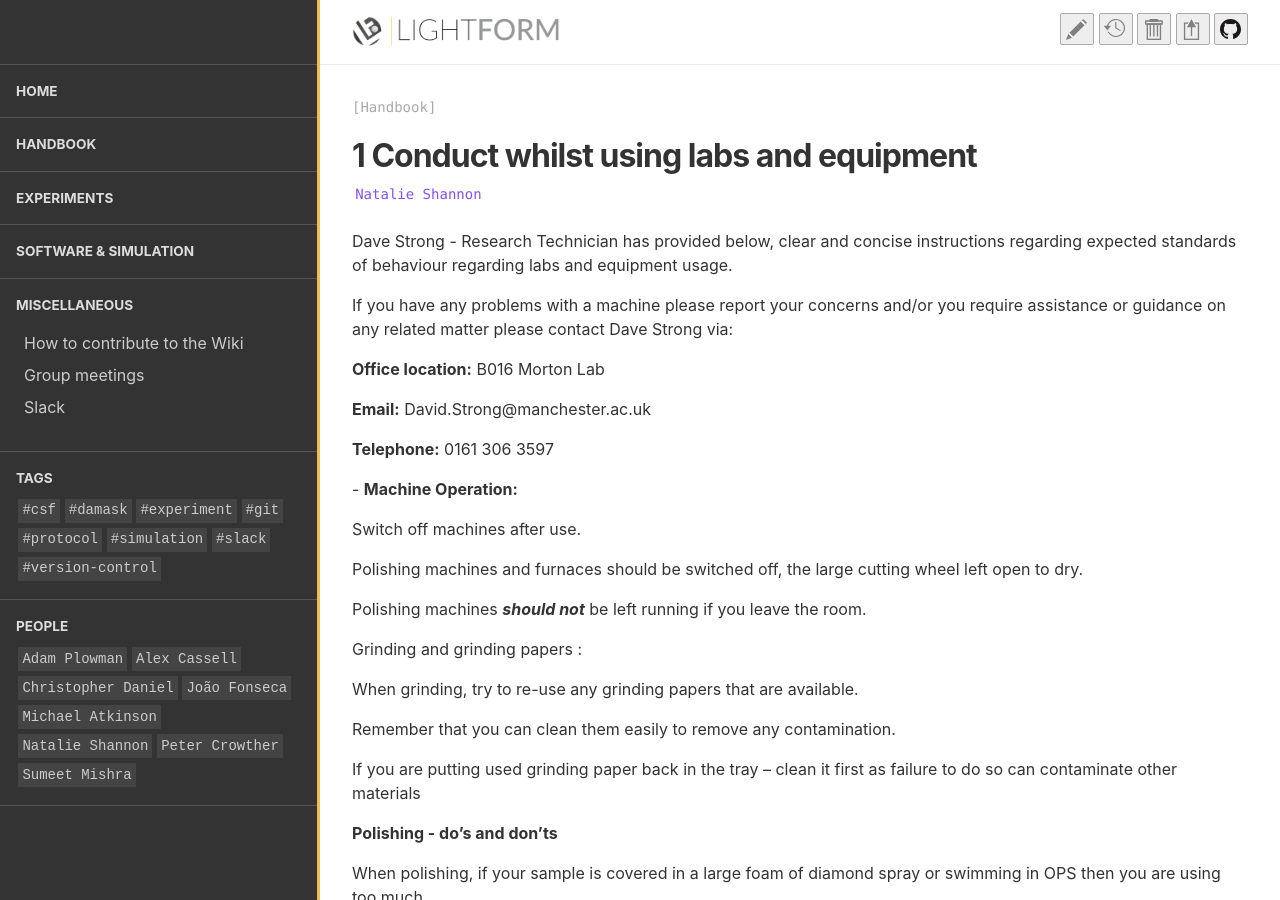
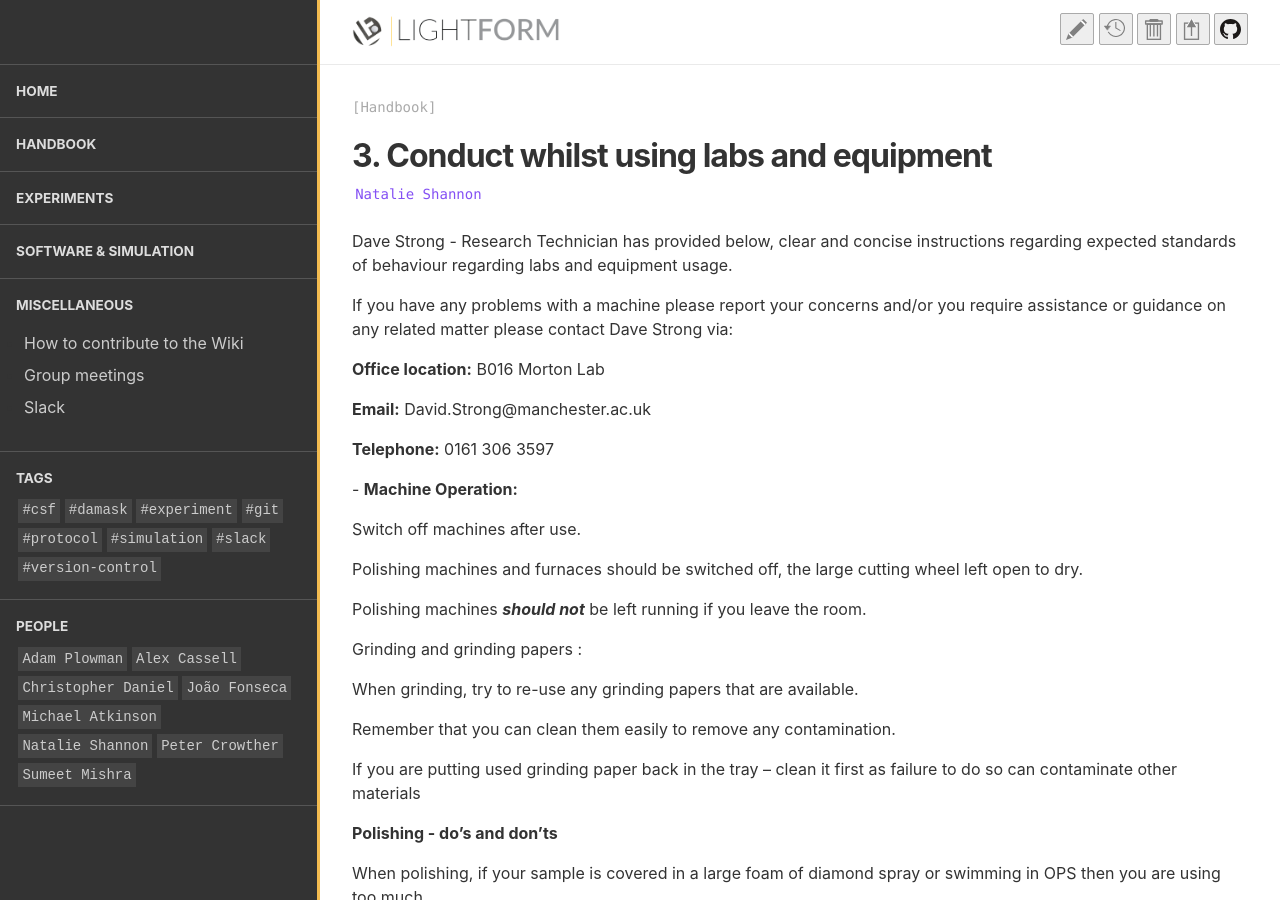
Before and after one commit to LightForm-group/wiki, a Jekyll site: the page built from collections/_handbook/labsequip.md, in a window 1280 px wide and 900 px high. Built offline with Jekyll 4.4.1, drawn with Linux system fonts in a browser that asks for light colours; some of the changed text lies outside the part shown.

Commit message:
Update labsequip.md

```diff
--- a/collections/_handbook/labsequip.md
+++ b/collections/_handbook/labsequip.md
@@ -1,5 +1,5 @@
 ---
-title: 1 Conduct whilst using labs and equipment
+title: 3. Conduct whilst using labs and equipment
 author: Natalie Shannon
 ---
 Dave Strong - Research Technician has provided below, clear and concise
```
Also changed, not shown: other parts of collections/_handbook/labsequip.md (+1 -1 lines).
